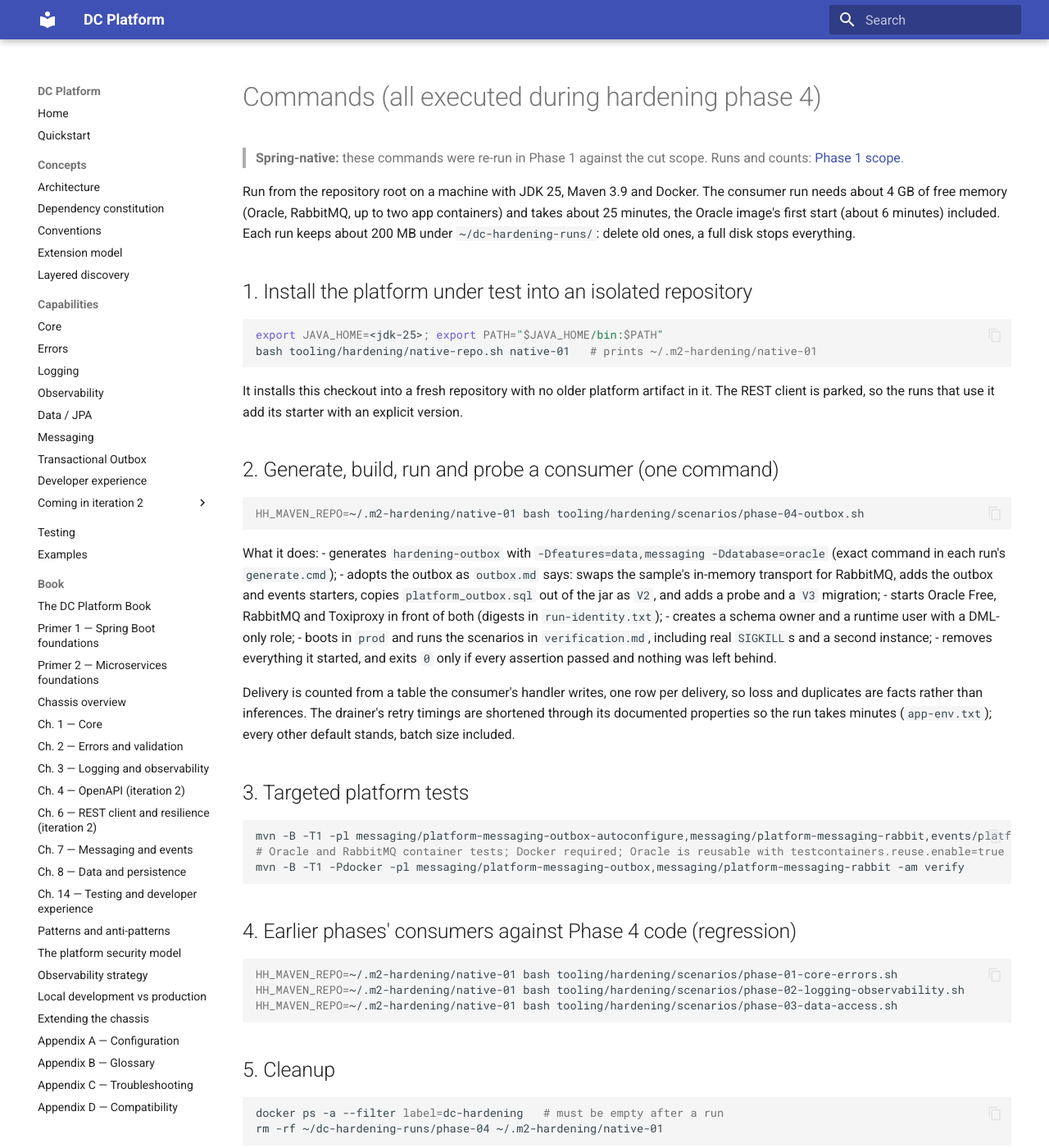
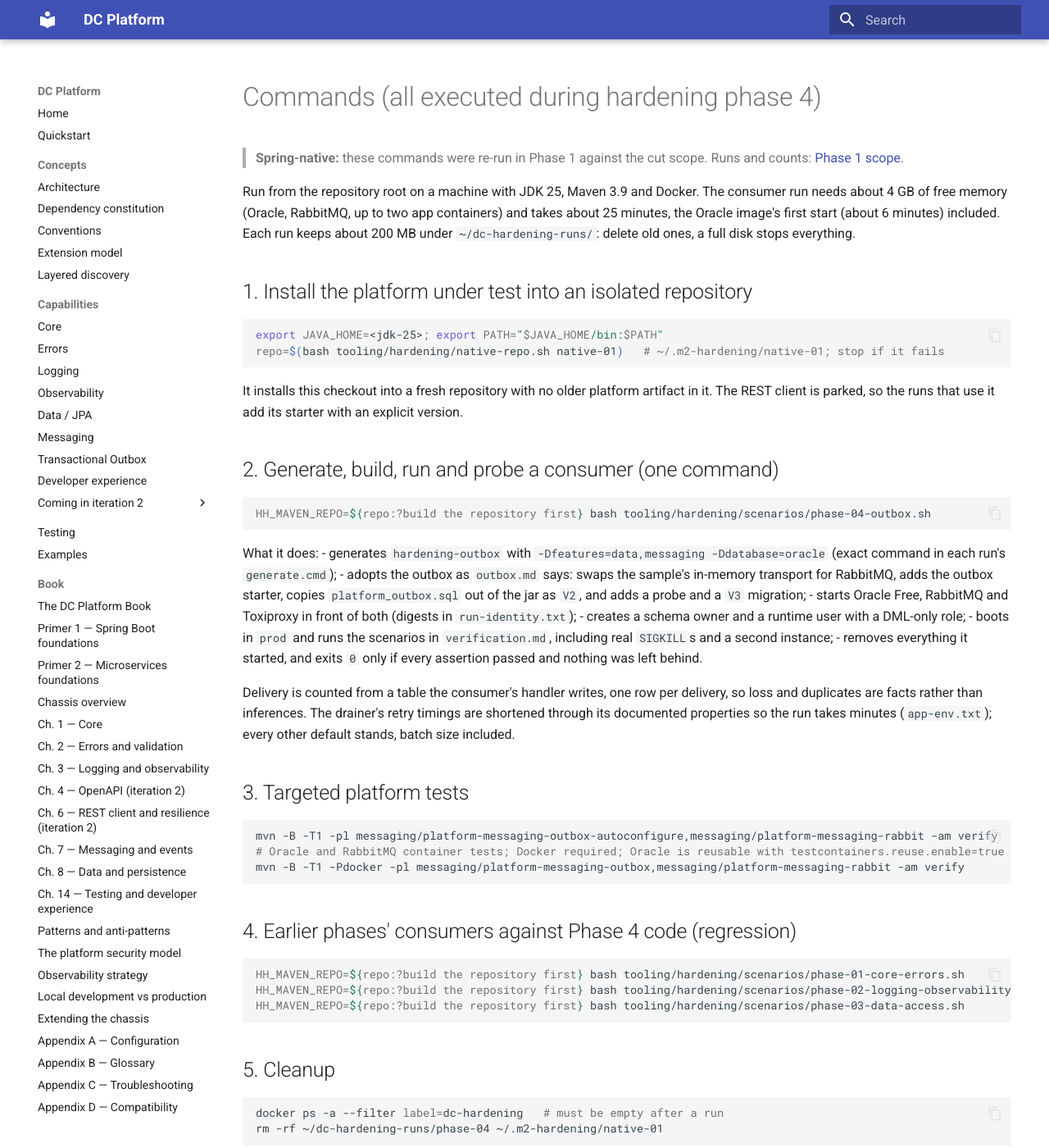
Before and after one commit to muhammadallee/dc-platform, an MkDocs documentation site: the page built from docs/samples/outbox/commands.md, in a window 1280 px wide and 1400 px high. Shown: the whole window at 82% size. Built offline with MkDocs 1.6.1 and Material for MkDocs 9.7.7, drawn with Linux system fonts in a browser that asks for light colours.

Commit message:
fix(hardening): native-repo.sh accepts a plain slug only; runs need a built repository
A slug with a path in it could reach a read-only baseline before the
check, which compared an unnormalised path. Usage lines and sample pages
now run a scenario only when the repository was built, instead of
falling back to ~/.m2. Codex Phase 1 verification, new defects 1 and 2.

Co-Authored-By: Claude Opus 5.5 <noreply@anthropic.com>
Claude-Session: https://claude.ai/code/session_0131grQ6pUwFCGZox6ekZHiA

````diff
--- a/docs/samples/outbox/commands.md
+++ b/docs/samples/outbox/commands.md
@@ -10,7 +10,7 @@ included. Each run keeps about 200 MB under `~/dc-hardening-runs/`: delete old o
 
 ```bash
 export JAVA_HOME=<jdk-25>; export PATH="$JAVA_HOME/bin:$PATH"
-bash tooling/hardening/native-repo.sh native-01   # prints ~/.m2-hardening/native-01
+repo=$(bash tooling/hardening/native-repo.sh native-01)   # ~/.m2-hardening/native-01; stop if it fails
 ```
 
 It installs this checkout into a fresh repository with no older platform artifact in it. The REST client is parked, so the
@@ -19,13 +19,13 @@ runs that use it add its starter with an explicit version.
 ## 2. Generate, build, run and probe a consumer (one command)
 
 ```bash
-HH_MAVEN_REPO=~/.m2-hardening/native-01 bash tooling/hardening/scenarios/phase-04-outbox.sh
+HH_MAVEN_REPO=${repo:?build the repository first} bash tooling/hardening/scenarios/phase-04-outbox.sh
 ```
 
 What it does:
 - generates `hardening-outbox` with `-Dfeatures=data,messaging -Ddatabase=oracle` (exact command in each run's `generate.cmd`);
-- adopts the outbox as `outbox.md` says: swaps the sample's in-memory transport for RabbitMQ, adds the outbox and events
-  starters, copies `platform_outbox.sql` out of the jar as `V2`, and adds a probe and a `V3` migration;
+- adopts the outbox as `outbox.md` says: swaps the sample's in-memory transport for RabbitMQ, adds the outbox
+  starter, copies `platform_outbox.sql` out of the jar as `V2`, and adds a probe and a `V3` migration;
 - starts Oracle Free, RabbitMQ and Toxiproxy in front of both (digests in `run-identity.txt`);
 - creates a schema owner and a runtime user with a DML-only role;
 - boots in `prod` and runs the scenarios in `verification.md`, including real `SIGKILL`s and a second instance;
@@ -38,7 +38,7 @@ than inferences. The drainer's retry timings are shortened through its documente
 ## 3. Targeted platform tests
 
 ```bash
-mvn -B -T1 -pl messaging/platform-messaging-outbox-autoconfigure,messaging/platform-messaging-rabbit,events/platform-events-autoconfigure -am verify
+mvn -B -T1 -pl messaging/platform-messaging-outbox-autoconfigure,messaging/platform-messaging-rabbit -am verify
 # Oracle and RabbitMQ container tests; Docker required; Oracle is reusable with testcontainers.reuse.enable=true
 mvn -B -T1 -Pdocker -pl messaging/platform-messaging-outbox,messaging/platform-messaging-rabbit -am verify
 ```
@@ -46,9 +46,9 @@ mvn -B -T1 -Pdocker -pl messaging/platform-messaging-outbox,messaging/platform-m
 ## 4. Earlier phases' consumers against Phase 4 code (regression)
 
 ```bash
-HH_MAVEN_REPO=~/.m2-hardening/native-01 bash tooling/hardening/scenarios/phase-01-core-errors.sh
-HH_MAVEN_REPO=~/.m2-hardening/native-01 bash tooling/hardening/scenarios/phase-02-logging-observability.sh
-HH_MAVEN_REPO=~/.m2-hardening/native-01 bash tooling/hardening/scenarios/phase-03-data-access.sh
+HH_MAVEN_REPO=${repo:?build the repository first} bash tooling/hardening/scenarios/phase-01-core-errors.sh
+HH_MAVEN_REPO=${repo:?build the repository first} bash tooling/hardening/scenarios/phase-02-logging-observability.sh
+HH_MAVEN_REPO=${repo:?build the repository first} bash tooling/hardening/scenarios/phase-03-data-access.sh
 ```
 
 ## 5. Cleanup
````
Also changed, not shown: docs/samples/core-errors/commands.md (+2 -2 lines), docs/samples/data-access/commands.md (+4 -4 lines), docs/samples/logging-observability/commands.md (+3 -3 lines), docs/samples/rabbitmq-messaging/commands.md (+2 -2 lines), docs/samples/rest-resilience/commands.md (+3 -4 lines), 8 other files.
